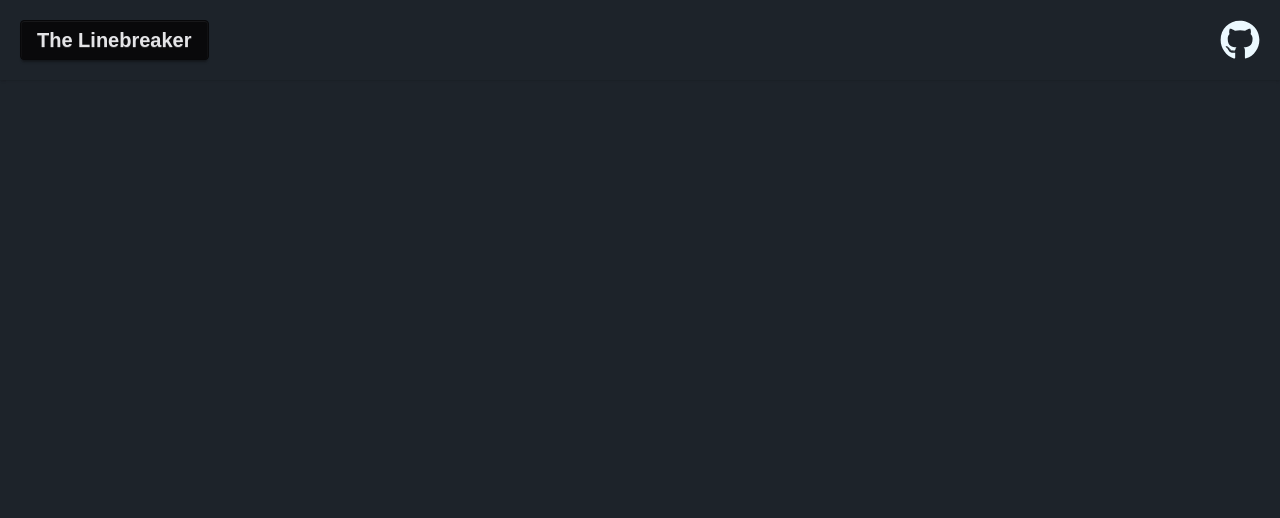
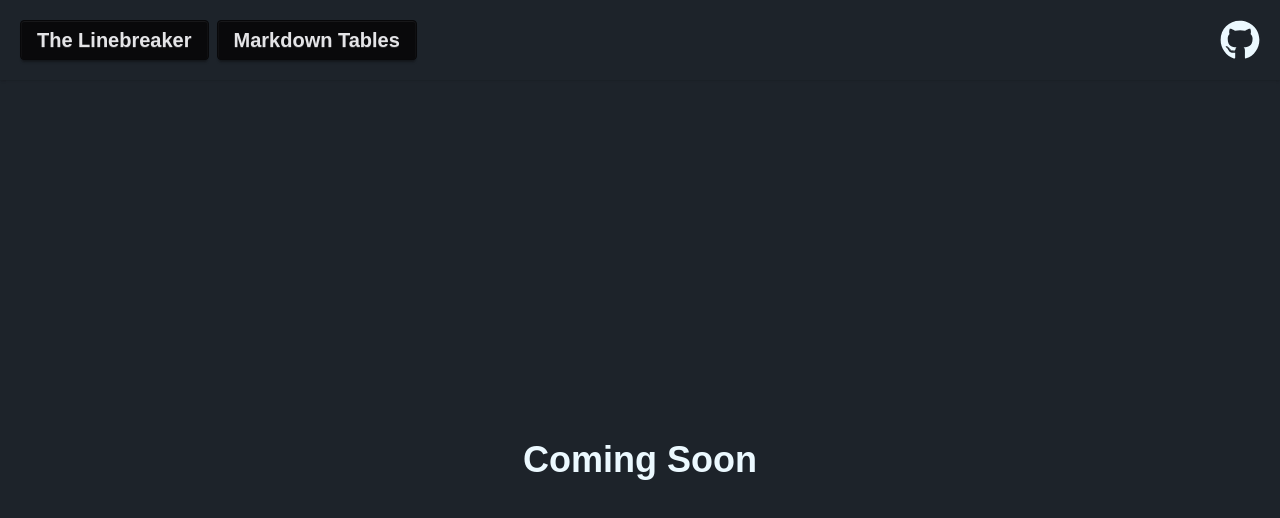
Before and after one commit to maamokun/linebreaker, a React (Vite) app: page /tables in a window 1280 px wide. Before the commit this address had no page. Shown: the top 518 px of the page. Built offline with nearby package versions, Linux system fonts and the light colour scheme.

Commit message:
WIP: Markdown table Converter

```diff
--- a/src/main.tsx
+++ b/src/main.tsx
@@ -5,6 +5,8 @@ import { BrowserRouter, Routes, Route, NavLink } from "react-router";
 import "./index.css";
 
 import Linebreaker from "./routes/index.tsx";
+import Tables from "./routes/tables.tsx";
+
 import { FaGithub } from "react-icons/fa";
 
 createRoot(document.getElementById("root")!).render(
@@ -12,10 +14,15 @@ createRoot(document.getElementById("root")!).render(
 		<BrowserRouter>
 			<Toaster richColors position="top-center" />
 			<div className="navbar bg-base-100 shadow-sm justify-between flex flex-row items-center w-full p-5 gap-5">
-				<div className={"flex flex-row items-center gap-5"}>
+				<div className={"flex flex-row items-center gap-2"}>
 					<NavLink to={"/"}>
 						<button className="btn btn-neutral text-xl">
 							The Linebreaker
+						</button>
+					</NavLink>
+					<NavLink to={"/tables"}>
+						<button className="btn btn-neutral text-xl">
+							Markdown Tables
 						</button>
 					</NavLink>
 				</div>
@@ -29,6 +36,7 @@ createRoot(document.getElementById("root")!).render(
 			</div>
 			<Routes>
 				<Route path="/" element={<Linebreaker />} />
+				<Route path="/tables" element={<Tables />} />
 			</Routes>
 		</BrowserRouter>
 	</StrictMode>,
--- /dev/null
+++ b/src/routes/tables.tsx
@@ -0,0 +1,11 @@
+export default function Tables() {
+    return (
+        <>
+            <div className="flex flex-col p-5 min-h-screen items-center justify-center">
+                <div className="text-4xl text-center font-bold mb-10">
+                    Coming Soon
+                </div>
+            </div>
+        </>
+    );
+}
```
